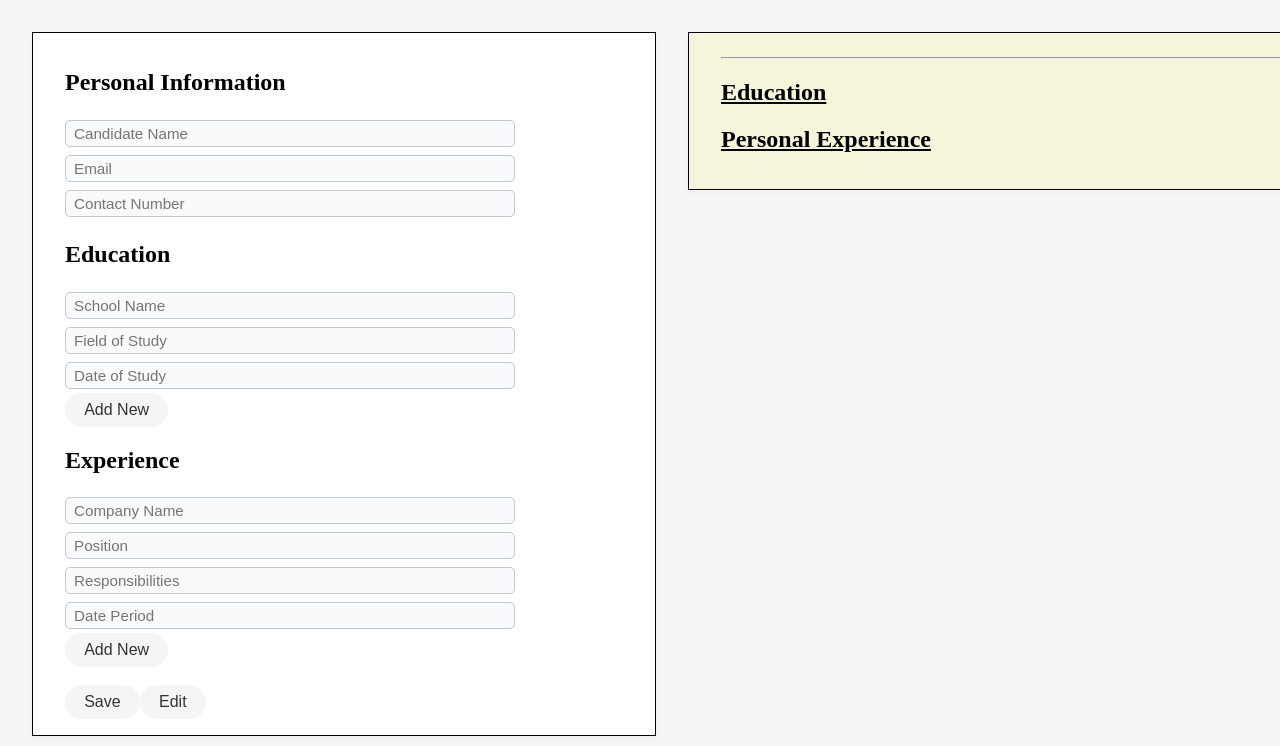
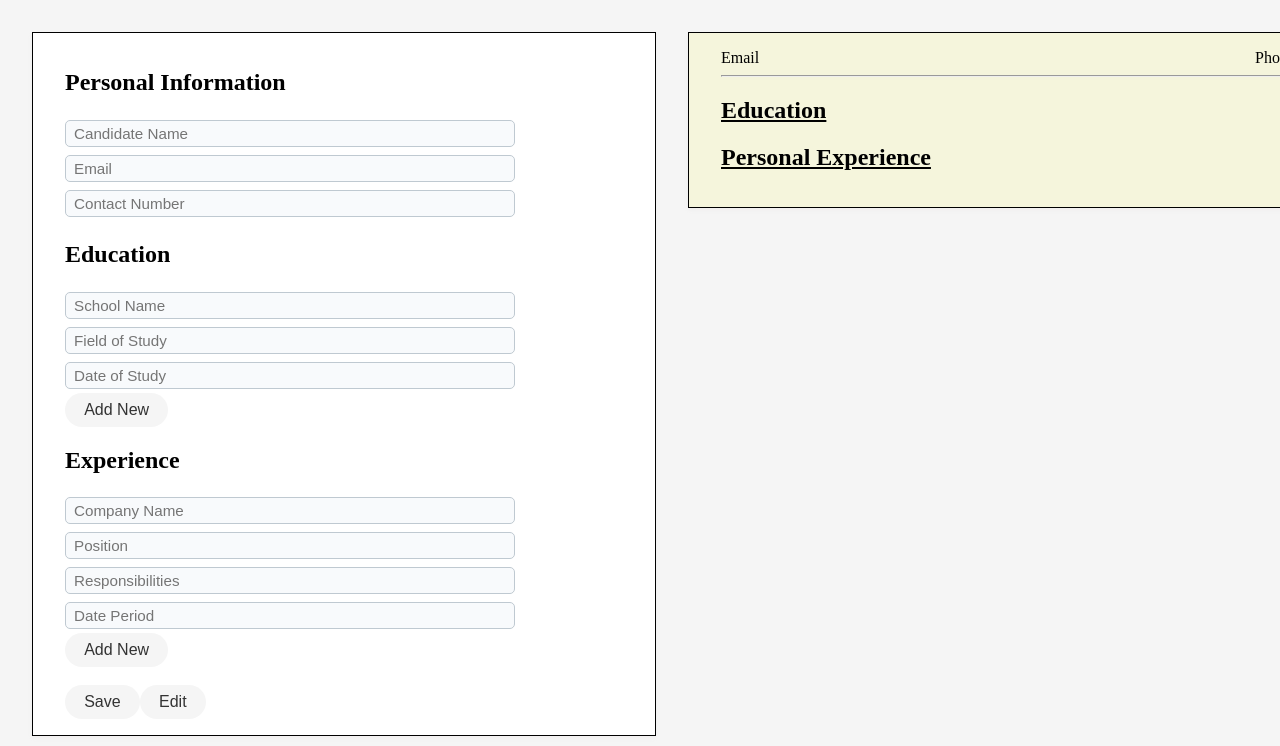
Before and after one commit to Malhar-git/CV-builder, a React (Vite) app: page / in a window 1280 px wide. Shown: the top 746 px of the page. Built offline with nearby package versions, Linux system fonts and the light colour scheme.

Commit message:
dev(0): Initial dev version

```diff
--- a/src/components/PersonalInformation.jsx
+++ b/src/components/PersonalInformation.jsx
@@ -21,6 +21,7 @@ export function PersonalInformation({ formData, setFormData, isEditable }) {
         placeholder="Candidate Name"
         disabled={!isEditable}
       />
+
       <input
         name="email"
         value={formData.PersonalInformation.email || ''}
--- a/src/components/Preview.jsx
+++ b/src/components/Preview.jsx
@@ -4,10 +4,16 @@ export function HeaderPreview({formData}) {
     const {PersonalInformation} = formData;
     return (
         <div id="preview-header">
-            {PersonalInformation.name && (<h1 className="font-bold text-center">{PersonalInformation.name}</h1>)}
+            {PersonalInformation.name && (
+                <h1 className="font-bold text-center">{PersonalInformation.name}</h1>
+            )}
             <div style={{display: "flex", justifyContent: "space-between", alignItems:"center"}}>
-                <div>{PersonalInformation.email}</div>
-                <div>{PersonalInformation.contactNumber}</div>
+                <div>
+                    Email{PersonalInformation.email ? `: ${PersonalInformation.email}` : ""}
+                </div>
+                <div>
+                    Phone{PersonalInformation.contactNumber ? `: ${PersonalInformation.contactNumber}` : ""}
+                </div>
             </div>
         </div>
     );
```
